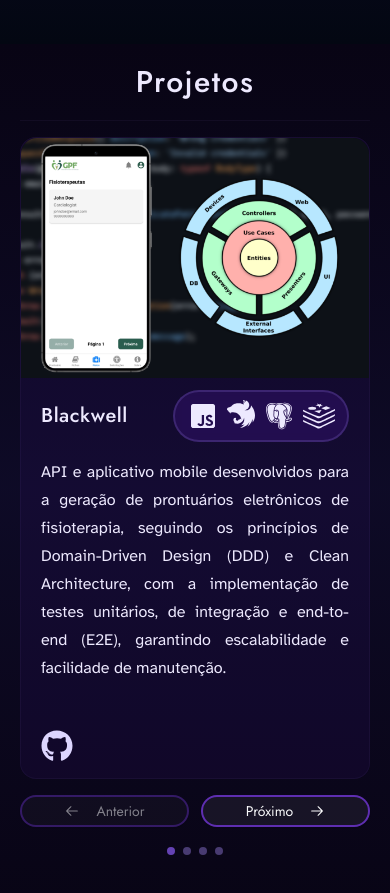
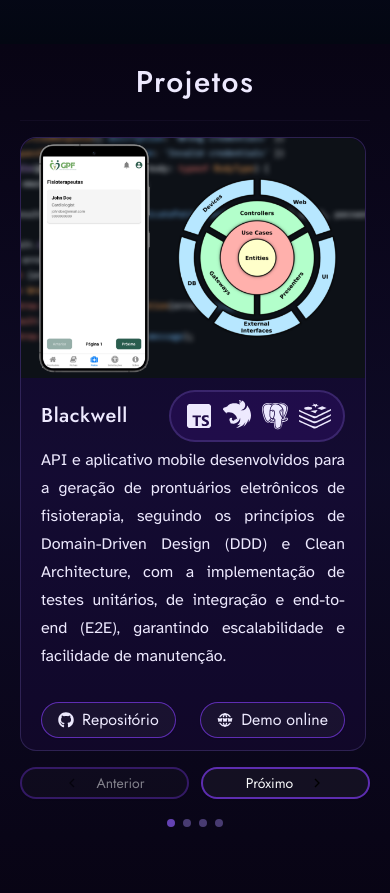
Before and after one commit to helpmeagain/helpmeagain.github.io, a React (Vite) app: page / in a window 390 px wide. Shown: the part 800-1693 px from the top of the page. Built offline with nearby package versions, Linux system fonts and the light colour scheme.

Commit message:
feat: update card buttons and responsiveness

```diff
--- a/src/assets/data/ProjectsData.tsx
+++ b/src/assets/data/ProjectsData.tsx
@@ -17,11 +17,11 @@ const ProjectsData = () => {
     {
       id: nanoid(),
       img: "./src/assets/images/blackwell.png",
-      // url: 'https://react-projects.netlify.app/',
+      url: "https://react-projects.netlify.app/",
       github: "https://github.com/helpmeagain/blackwell",
       title: t("projects.blackwell.name"),
       icons: [
-        <BiLogoJavascript className="h-8 w-8 rounded-full" />,
+        <BiLogoTypescript className="h-8 w-8 rounded-full" />,
         <SiNestjs className="h-7 w-7 " />,
         // <BiLogoReact className="h-8 w-8" />,
         <BiLogoPostgresql className="h-8 w-8" />,
@@ -35,7 +35,7 @@ const ProjectsData = () => {
       // url: 'https://react-projects.netlify.app/',
       github: "https://github.com/helpmeagain/project-kiwi",
       title: t("projects.kiwi.name"),
-      icons: [<SiGodotengine className="h-8 w-8" />],
+      icons: [<SiGodotengine className="h-7 w-7" />],
       text: t("projects.kiwi.description"),
     },
     {
--- a/src/assets/data/SkillsData.tsx
+++ b/src/assets/data/SkillsData.tsx
@@ -80,13 +80,13 @@ const SkillsData = () => {
     {
       id: nanoid(),
       title: "NextJS",
-      icon: <SiNextdotjs className="h-8 w-8 text-violet-200" />,
+      icon: <SiNextdotjs className="h-7 w-7 text-violet-200" />,
       text: t("skills.next"),
     },
     {
       id: nanoid(),
       title: "Angular",
-      icon: <SiAngular className="h-8 w-8 text-violet-200" />,
+      icon: <SiAngular className="h7 w-7 text-violet-200" />,
       text: t("skills.angular"),
     },
     {
@@ -140,7 +140,7 @@ const SkillsData = () => {
     {
       id: nanoid(),
       title: "Godot",
-      icon: <SiGodotengine className="h-8 w-8 text-violet-200" />,
+      icon: <SiGodotengine className="h-7 w-7 text-violet-200" />,
       text: t("skills.godot"),
     },
     {
--- a/src/assets/translations/en/global.json
+++ b/src/assets/translations/en/global.json
@@ -36,7 +36,7 @@
       "description": "Multiplayer educational game for English learning, designed to make the process more collaborative and interactive. It examines the impact of synchronous multiplayer gameplay versus single-player mode on students’ language acquisition and motivation."
     },
     "vet": {
-      "name": "Veterinary Clinic API",
+      "name": "Veterinary API",
       "description": "CRUD interface that simulates a veterinary clinic system. It allows managing employees and pets, featuring an authentication system with encryption. It employs modern technologies, enabling application security through software testing."
     },
     "ward": {
@@ -68,5 +68,9 @@
       "end": "Oct 2023",
       "description": "Worked in an agile environment using Scrum, participating in the development and maintenance of REST APIs using Node.js, TypeScript, Express, and MongoDB. Collaborated on implementing authentication, security, and API documentation with Swagger, as well as performing unit and integration testing. Explored AWS services, strengthening skills in cloud and software architecture."
     }
+  },
+  "projectsLinks": {
+    "repo": "Repository",
+    "site": "Online demo"
   }
 }
--- a/src/assets/translations/pt/global.json
+++ b/src/assets/translations/pt/global.json
@@ -36,7 +36,7 @@
       "description": "Jogo educacional multiplayer para o ensino de inglês, projetado para tornar o aprendizado mais colaborativo e interativo. O projeto investiga o impacto do jogo síncrono multiplayer em comparação ao modo individual na aquisição de idioma e na motivação dos alunos."
     },
     "vet": {
-      "name": "API Clínica veterinária",
+      "name": "API Veterinária",
       "description": "Interface CRUD que simula um sistema de clínica veterinária. Permite manejar funcionários e pets, possuindo um sistema de autentificação com criptografia. Utiliza tecnologias modernas, permitindo a segurança da aplicação através de testes de software."
     },
     "ward": {
@@ -68,5 +68,9 @@
       "end": "Out 2023",
       "description": "Atuei em um ambiente ágil com Scrum, participando do desenvolvimento e manutenção de APIs REST em Node.js, TypeScript, Express e MongoDB. Colaborei na implementação de autenticação, segurança e na documentação com Swagger, além de realizar testes unitários e de integração. Explorei serviços AWS, fortalecendo conhecimentos em cloud e arquitetura de software."
     }
+  },
+  "projectsLinks": {
+    "repo": "Repositório",
+    "site": "Demo online"
   }
 }
--- a/src/components/atoms/ProjectTechnologies.tsx
+++ b/src/components/atoms/ProjectTechnologies.tsx
@@ -2,7 +2,7 @@ function ProjectTechnologies({ icons }: { icons: React.ReactNode }) {
   return (
     <div
       className="text-violet-100 flex w-auto gap-x-2
-                bg-violet-950/60 backdrop-blur-sm rounded-full p-2 px-3 border-2 border-violet-400/20"
+                bg-violet-950/50 rounded-full p-2 px-3 border-2 border-violet-400/20"
     >
       {icons}
     </div>
--- a/src/components/atoms/ui/carousel.tsx
+++ b/src/components/atoms/ui/carousel.tsx
@@ -4,7 +4,7 @@ import useEmblaCarousel, {
 } from "embla-carousel-react";
 import { cn } from "@/lib/utils";
 import { Button } from "@/components/atoms/ui/button";
-import { ArrowLeftIcon, ArrowRightIcon } from "@radix-ui/react-icons";
+import { GrFormNext, GrFormPrevious } from "react-icons/gr";
 
 type CarouselApi = UseEmblaCarouselType[1];
 type UseCarouselParameters = Parameters<typeof useEmblaCarousel>;
@@ -159,7 +159,7 @@ const CarouselContent = React.forwardRef<
         ref={ref}
         className={cn(
           "flex",
-          orientation === "horizontal" ? "-ml-4" : "-mt-4 flex-col",
+          orientation === "horizontal" ? "-ml-4 mr-1" : "-mt-4 flex-col",
           className
         )}
         {...props}
@@ -203,7 +203,7 @@ const CarouselPrevious = React.forwardRef<
       variant={variant}
       size={size}
       className={cn(
-        "hidden md:flex absolute h-8 w-8 rounded-full border-2 border-violet-600/90 bg-zinc-600/20",
+        "hidden md:flex absolute h-8 w-8 rounded-full border border-violet-600/90 bg-zinc-600/20 hover:bg-zinc-900/40",
         orientation === "horizontal"
           ? "-left-10 top-1/2 -translate-y-1/2"
           : "-top-12 left-1/2 -translate-x-1/2 rotate-90",
@@ -213,7 +213,7 @@ const CarouselPrevious = React.forwardRef<
       onClick={scrollPrev}
       {...props}
     >
-      <ArrowLeftIcon className="h-4 w-4" />
+      <GrFormPrevious className="h-4 w-4" />
       <span className="sr-only">Previous slide</span>
     </Button>
   );
@@ -232,7 +232,7 @@ const CarouselNext = React.forwardRef<
       variant={variant}
       size={size}
       className={cn(
-        "hidden md:flex absolute h-8 w-8 rounded-full border-2 border-violet-600/90 bg-zinc-600/20",
+        "hidden md:flex absolute h-8 w-8 rounded-full border border-violet-600/90 bg-zinc-600/20 hover:bg-zinc-900/40",
         orientation === "horizontal"
           ? "-right-10 top-1/2 -translate-y-1/2"
           : "-bottom-12 left-1/2 -translate-x-1/2 rotate-90",
@@ -242,7 +242,7 @@ const CarouselNext = React.forwardRef<
       onClick={scrollNext}
       {...props}
     >
-      <ArrowRightIcon className="h-4 w-4" />
+      <GrFormNext className="h-4 w-4" />
       <span className="sr-only">Next slide</span>
     </Button>
   );
@@ -312,23 +312,23 @@ const CarouselControlsBottom: React.FC<
           type="button"
           variant="outline"
           size="sm"
-          className="flex-1 rounded-full border-2 border-violet-600/70 bg-zinc-600/20 jost-regular text-sm"
+          className="flex-1 rounded-full border-2 border-violet-600/70 bg-zinc-700/20 jost-regular text-sm"
           onClick={scrollPrev}
           disabled={!canScrollPrev}
         >
-          <ArrowLeftIcon className="mr-2 h-4 w-4" />
+          <GrFormPrevious className="mr-2 h-4 w-4" />
           Anterior
         </Button>
         <Button
           type="button"
           variant="outline"
           size="sm"
-          className="flex-1 rounded-full border-2 border-violet-600/70 bg-zinc-600/20 jost-regular text-sm"
+          className="flex-1 rounded-full border-2 border-violet-600/70 bg-zinc-700/20 jost-regular text-sm"
           onClick={scrollNext}
           disabled={!canScrollNext}
         >
           Próximo
-          <ArrowRightIcon className="ml-2 h-4 w-4" />
+          <GrFormNext className="ml-2 h-4 w-4" />
         </Button>
       </div>
 
--- a/src/components/molecules/ProjectLinks.tsx
+++ b/src/components/molecules/ProjectLinks.tsx
@@ -1,19 +1,41 @@
-import { FaGithub } from 'react-icons/fa';
-import { TbWorldWww } from 'react-icons/tb'
-import ClickableIcon from '../atoms/ClickableIcon';
+import { FaGithub } from "react-icons/fa";
+import { TbWorldWww } from "react-icons/tb";
+import { Button } from "../atoms/ui/button";
+import { useTranslation } from "react-i18next";
 
 type Props = {
-    gitHubLink: string;
-    deployUrl?: string;
-}
+  gitHubLink: string;
+  deployUrl?: string;
+};
 
 function ProjectLinks({ gitHubLink, deployUrl }: Props) {
-    return (
-        <div className='mt-4 flex gap-x-4'>
-            <ClickableIcon link={gitHubLink} icon={FaGithub} />
-            {deployUrl ? (<ClickableIcon link={deployUrl} icon={TbWorldWww} />) : null}
-        </div>
-    )
+  const { t } = useTranslation();
+  return (
+    <div className="flex gap-x-4 justify-between">
+      <Button
+        size="default"
+        variant="outline"
+        className="rounded-full border-violet-600/70 bg-zinc-700/20 hover:bg-zinc-900/40 jost-regular text-md"
+        asChild
+      >
+        <a href={gitHubLink} target="_blank">
+          <FaGithub /> {t("projectsLinks.repo")}
+        </a>
+      </Button>
+      {deployUrl ? (
+        <Button
+          size="default"
+          variant="outline"
+          className="rounded-full border-violet-600/70 bg-zinc-700/20 hover:bg-zinc-900/40 jost-regular text-md"
+          asChild
+        >
+          <a href={deployUrl} target="_blank">
+            <TbWorldWww /> {t("projectsLinks.site")}
+          </a>
+        </Button>
+      ) : null}
+    </div>
+  );
 }
 
 export default ProjectLinks;
--- a/src/components/molecules/ProjectsCard.tsx
+++ b/src/components/molecules/ProjectsCard.tsx
@@ -20,16 +20,16 @@ const ProjectsCard = ({
   text,
 }: ProjectCardProps) => {
   return (
-    <article className="bg-violet-950/20 border-violet-400/5 border rounded-2xl duration-300 w-full h-full">
+    <article className="bg-violet-950/20 border-violet-400/20 border rounded-2xl duration-300 w-full h-full">
       <ProjectImage img={img} title={title} />
-      <div className="flex flex-col py-3 p-5 text-violet-100">
+      <div className="flex flex-col py-3 px-5 text-violet-100">
         <div className="flex items-center justify-between w-full">
           <h2 className="text-xl tracking-wide font-medium jost-semi-bold">
             {title}
           </h2>
           <ProjectTechnologies icons={icons} />
         </div>
-        <p className="mt-4 leading-7 text-justify atkinson-hyperlegible-regular overflow-hidden max-sm:h-64 max-lg:h-[255px] h-48">
+        <p className="mt-1 leading-7 text-justify atkinson-hyperlegible-regular overflow-hidden h-64">
           {text}
         </p>
         <ProjectLinks gitHubLink={github} deployUrl={url} />
--- a/src/components/organisms/ProjectSlide.tsx
+++ b/src/components/organisms/ProjectSlide.tsx
@@ -16,7 +16,7 @@ function ProjectSlide() {
       opts={{
         align: "start",
       }}
-      className="w-full"
+      className="lg:w-10/12 w-full"
     >
       <CarouselContent>
         {ProjectsData().map((project) => (
```
